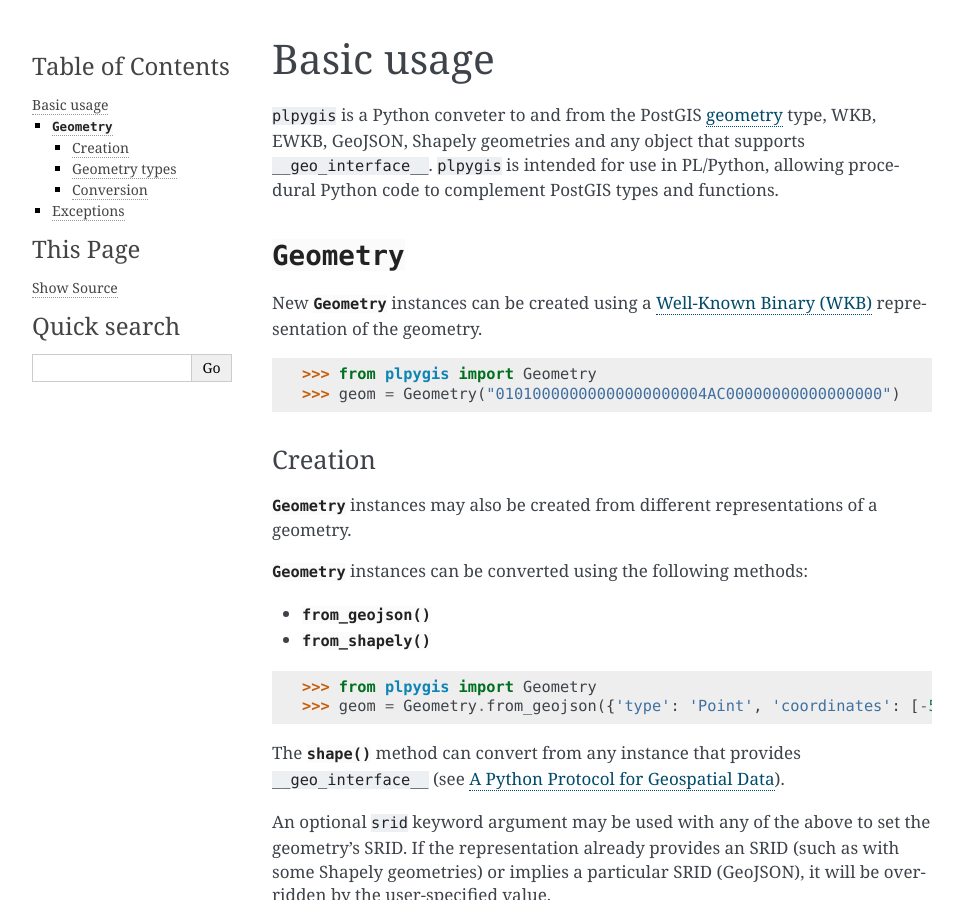
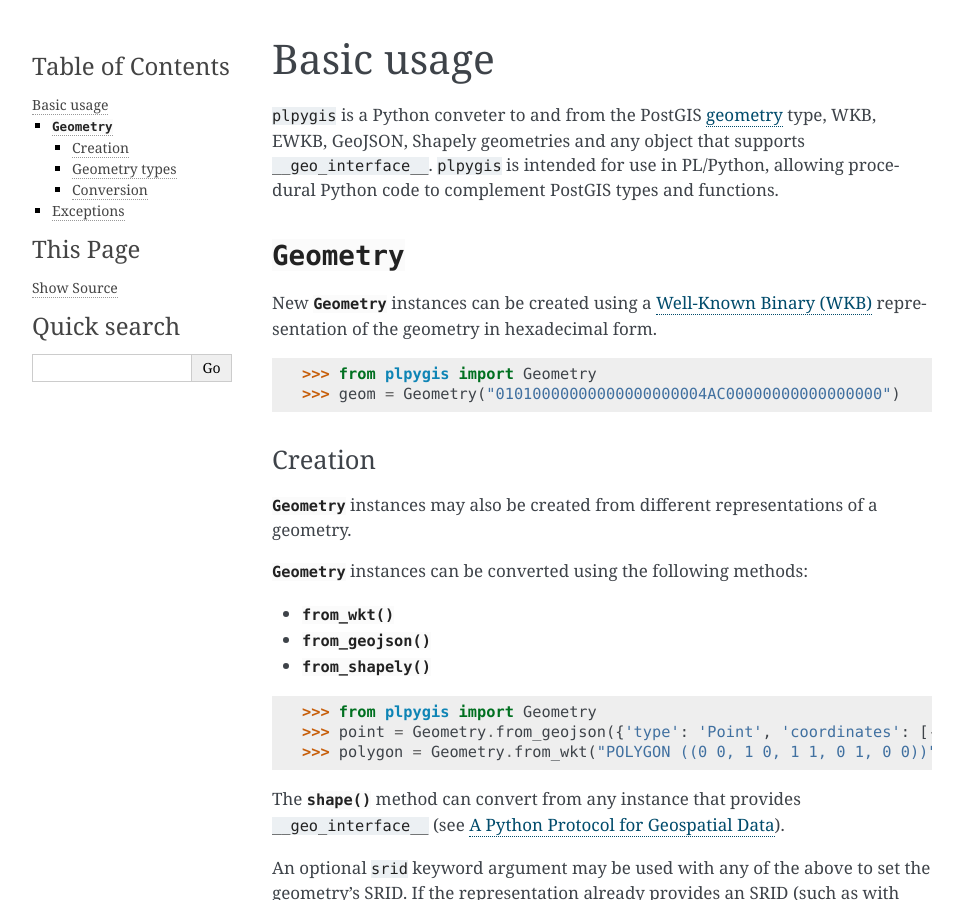
Before and after one commit to bosth/plpygis, a Sphinx documentation site: the page built from doc/source/usage.rst, in a window 1280 px wide and 900 px high. Shown: the whole window, without its empty margins (148-1111 px from the left). Built offline with Sphinx 7.4.7, drawn with Linux system fonts in a browser that asks for light colours; some of the changed text lies outside the part shown.

Commit message:
Update documentation

```diff
--- a/doc/source/usage.rst
+++ b/doc/source/usage.rst
@@ -6,7 +6,7 @@
 :class:`Geometry <plpygis.geometry.Geometry>`
 ---------------------------------------------
 
-New :class:`Geometry <plpygis.geometry.Geometry>` instances can be created using a `Well-Known Binary (WKB) <https://en.wikipedia.org/wiki/Well-known_text#Well-known_binary>`_ representation of the geometry.
+New :class:`Geometry <plpygis.geometry.Geometry>` instances can be created using a `Well-Known Binary (WKB) <https://en.wikipedia.org/wiki/Well-known_text#Well-known_binary>`_ representation of the geometry in hexadecimal form.
 
 .. code-block:: python
 
@@ -20,13 +20,15 @@
 
 :class:`Geometry <plpygis.geometry.Geometry>` instances can be converted using the following methods:
 
+* :meth:`from_wkt() <plpygis.geometry.Geometry.from_wkt()>`
 * :meth:`from_geojson() <plpygis.geometry.Geometry.from_geojson()>`
 * :meth:`from_shapely() <plpygis.geometry.Geometry.from_shapely()>`
 
 .. code-block:: python
 
     >>> from plpygis import Geometry
-    >>> geom = Geometry.from_geojson({'type': 'Point', 'coordinates': [-52.0, 0.0]})
+    >>> point = Geometry.from_geojson({'type': 'Point', 'coordinates': [-52.0, 0.0]})
+    >>> polygon = Geometry.from_wkt("POLYGON ((0 0, 1 0, 1 1, 0 1, 0 0))")
 
 The :meth:`shape() <plpygis.geometry.Geometry.shape()>` method can convert from any instance that provides ``__geo_interface__`` (see `A Python Protocol for Geospatial Data <https://gist.github.com/sgillies/2217756>`_).
 
@@ -65,12 +67,13 @@
 * :meth:`geojson <plpygis.geometry.Geometry.geojson>`
 * :meth:`shapely <plpygis.geometry.Geometry.shapely>`
 * :meth:`wkb <plpygis.geometry.Geometry.wkb>`
+* :meth:`wkt <plpygis.geometry.Geometry.wkt>`
 
 .. code-block:: python
 
     >>> from plpygis import Geometry
     >>> geom = Geometry("01010000000000000000004AC00000000000000000")
-    >>> print(geom.shapely)
+    >>> print(geom.wkt)
     POINT (-52 0)
 
 :class:`Geometry <plpygis.geometry.Geometry>` also implements :attr:`__geo_interface__ <plpygis.geometry.Geometry.__geo_interface__>`.
@@ -89,3 +92,4 @@
 * :class:`GeojsonError <plpygis.exceptions.GeojsonError>`: error reading a GeoJSON
 * :class:`SridError <plpygis.exceptions.SridError>`: error pertaining to a :class:`Geometry <plpygis.geometry.Geometry>`'s SRIDs
 * :class:`WkbError <plpygis.exceptions.WkbError>`: error reading or writing a WKB
+* :class:`WktError <plpygis.exceptions.WktError>`: error reading or writing a WKT
```
Also changed, not shown: doc/source/subclasses.rst (+14 -11 lines).
